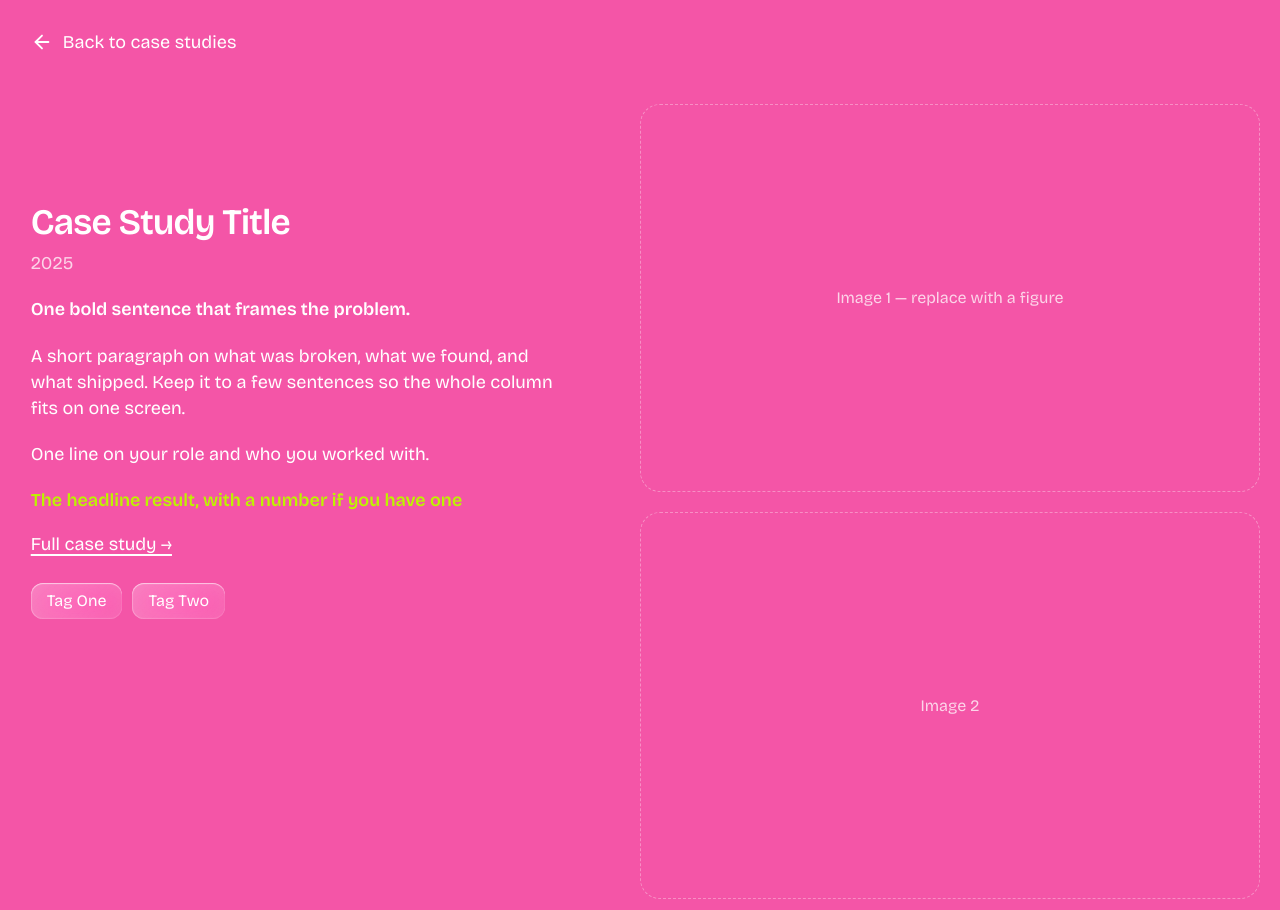
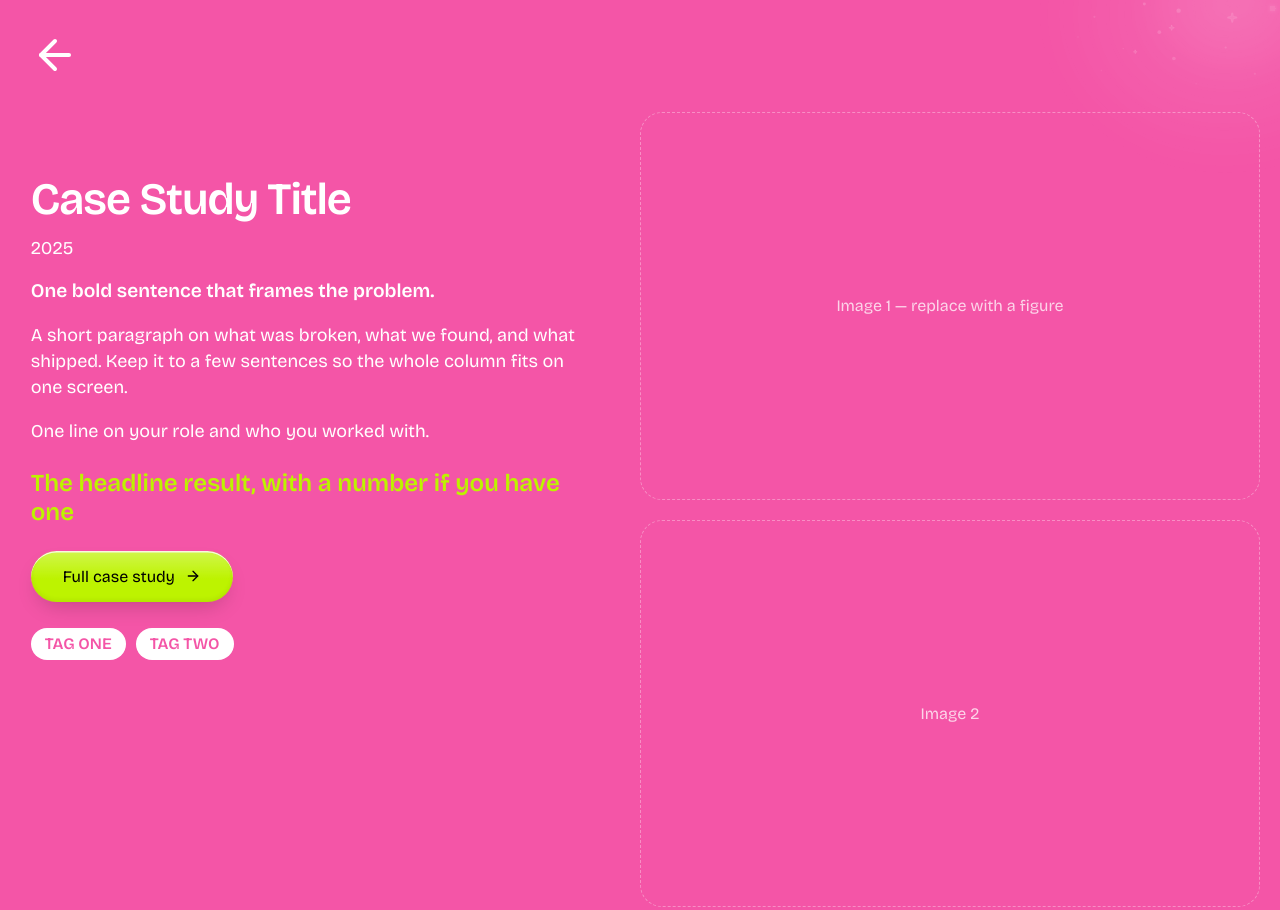
Before and after one commit to ker00t/katherineroot-site, a plain HTML site: page casestudies/_template/index.html in a window 1280 px wide. Shown: the top 910 px of the page. Drawn offline with nearby package versions, Linux system fonts and the light colour scheme; a script that the page names is missing.

Commit message:
Restyle the split case study template to match the rest of the site
Oversized bare back arrow, bigger tight headline, lime stat line, white-pill
tags, glossy lime CTA, corner sparkle, and frosted-glass image frames with
the spring hover lift. Applied to the template and both new case studies.

Co-Authored-By: Claude Sonnet 5.5 <noreply@anthropic.com>

```diff
--- a/assets/case-split.css
+++ b/assets/case-split.css
@@ -2,9 +2,12 @@
    Layout borrowed from a reference portfolio page: a text column pinned
    to the left half of the screen while the right half is a scrolling
    stack of images, so the write-up stays readable the whole time you
-   look through the work. Visual language is this site's own (animated
-   background, Bricolage Grotesque, glass chips, shared footer + secret
-   menu from /assets/site.css) — only the layout is borrowed.
+   look through the work. Everything visual is this site's own, reusing
+   the same pieces as the other pages: the oversized bare back arrow,
+   big tight-tracked headline, lime stat line, white-pill tags (same as
+   .card__tag), glossy lime .cta, corner sparkle, frosted-glass image
+   frames with the spring hover lift, and the shared footer + secret
+   menu from /assets/site.css.
 
    Structure (see casestudies/_template/index.html):
      .split
@@ -24,58 +27,67 @@
 .split__info{position:sticky;top:0;flex:0 0 50%;max-width:50%;height:100vh;box-sizing:border-box;
       overflow-y:auto;display:flex;flex-direction:column;
       padding:clamp(20px,2.4vw,32px) clamp(24px,3.2vw,48px) clamp(20px,2.4vw,32px) clamp(20px,2.4vw,32px)}
-.split__back{--tilt:-2deg;display:inline-flex;align-items:center;gap:10px;align-self:flex-start;
-      color:#fff;text-decoration:none;font-size:18px;
+
+/* same oversized bare arrow + tilt-on-hover as every other subpage's
+   .back-link (that class itself is a centered 900px block, so the look
+   is repeated here rather than reused) */
+.split__back{--tilt:-3deg;display:inline-flex;align-self:flex-start;color:#fff;text-decoration:none;
       transition:transform .3s var(--spring),color .2s ease}
-.split__back:hover,.split__back:focus-visible{transform:translateX(-6px) rotate(var(--tilt));
+.split__back:hover,.split__back:focus-visible{transform:translateX(-8px) rotate(var(--tilt));
       color:var(--lime);outline:none}
-.split__back svg{width:22px;height:22px;flex:none}
+.split__back svg{width:48px;height:48px}
 
 /* margin:auto 0 centers the text block in whatever height is left under
-   the back link; the padding keeps it off the back link when the text is
+   the back arrow; the padding keeps it off the arrow when the text is
    tall enough to scroll the column. */
-.split__text{margin:auto 0;padding:32px 0;max-width:540px}
-.split__title{font-size:clamp(28px,2.8vw,40px);font-weight:600;letter-spacing:-.02em;
-      line-height:1.1;margin:0 0 8px}
-.split__year{font-size:18px;opacity:.75;margin:0 0 28px}
-.split__text p{font-size:18px;font-weight:400;line-height:1.45;margin:0 0 20px}
-.split__text .split__lead{font-weight:600}
-.split__text .split__metric{font-weight:600;color:var(--lime)}
-.split__more{--tilt:-2deg;display:inline-block;color:#fff;font-size:18px;
-      text-decoration:underline;text-underline-offset:4px;text-decoration-thickness:1.5px;
-      transition:transform .3s var(--spring),color .2s ease}
-.split__more:hover,.split__more:focus-visible{transform:translateY(-3px) rotate(var(--tilt));
-      color:var(--lime);outline:none}
+.split__text{margin:auto 0;padding:12px 0 24px;max-width:600px}
+.split__title{font-size:clamp(32px,3.5vw,54px);font-weight:600;letter-spacing:-.02em;
+      line-height:1.05;margin:0 0 12px}
+.split__year{font-size:18px;font-weight:700;margin:0 0 22px}
+.split__text p{font-size:18px;font-weight:300;line-height:1.45;margin:0 0 18px}
+.split__text .split__lead{font-size:clamp(19px,1.5vw,22px);font-weight:600;line-height:1.3}
+/* the headline result reads like the homepage's big lime stats */
+.split__text .split__metric{font-size:clamp(20px,1.9vw,26px);font-weight:600;line-height:1.2;
+      color:var(--lime);margin:24px 0}
+.split__more{--tilt:2deg;margin:0 0 4px}
 
-/* tags: small frosted-glass chips, same recipe as the site's glass
-   surfaces (tokens live in site.css) */
-.split__tags{list-style:none;display:flex;flex-wrap:wrap;gap:10px;margin:28px 0 0;padding:0}
-.split__tag{font-size:16px;line-height:1;padding:10px 16px;border-radius:12px;
-      background:linear-gradient(135deg,rgba(255,255,255,.24),rgba(255,255,255,.07));
-      -webkit-backdrop-filter:var(--glass-blur);backdrop-filter:var(--glass-blur);
-      box-shadow:var(--glass-rim)}
+/* tags: the same white pill + pink text as the case-study cards' tag
+   (.card__tag in site.css) */
+.split__tags{list-style:none;display:flex;flex-wrap:wrap;gap:10px;margin:22px 0 0;padding:0}
+.split__tag{background:#fff;color:#f455a7;font-size:16px;font-weight:600;line-height:1.5;
+      padding:4px 14px;border-radius:100px;text-transform:uppercase}
 
-/* --- right: image column. Top padding clears the secret-menu button
-   that floats in the page's top-right corner. --- */
+/* --- right: image column. Top padding clears the secret-menu button and
+   corner sparkle that float in the page's top-right corner. --- */
 .split__media{flex:1 1 50%;min-width:0;display:flex;flex-direction:column;gap:20px;
-      padding:104px 20px 20px 0}
-.split__fig{margin:0;border-radius:20px;overflow:hidden;background:rgba(255,255,255,.12)}
+      padding:112px 20px 20px 0}
+
+/* frosted-glass frame (tokens in site.css): translucent fill, lit rim,
+   soft shadow; images lift with the site's spring on real hover */
+.split__fig{margin:0;border-radius:22px;overflow:hidden;
+      background:linear-gradient(135deg,rgba(255,255,255,.22),rgba(255,255,255,.08));
+      box-shadow:var(--glass-rim),0 14px 36px -10px rgba(0,0,0,.25);
+      transition:transform .3s var(--spring)}
 .split__fig img,.split__fig video{display:block;width:100%;height:auto}
 .split__fig img{cursor:zoom-in}
+@media (hover:hover){
+  .split__fig:hover{transform:translateY(-4px)}
+}
 
-/* placeholder block for template pages: swap for a real <img>/<video> */
+/* placeholder block for template pages: swap for a real <figure> */
 .split__ph{aspect-ratio:16/10;display:flex;align-items:center;justify-content:center;
       text-align:center;padding:24px;font-size:16px;opacity:.75;
-      border:1.5px dashed rgba(255,255,255,.45);border-radius:20px}
+      border:1.5px dashed rgba(255,255,255,.45);border-radius:22px}
 
 /* --- phones: one column, text first, images below --- */
 @media (max-width:768px){
   .split{display:block}
   .split__info{position:static;max-width:none;height:auto;overflow:visible;padding:20px 20px 8px}
-  .split__text{margin:36px 0 0;padding:0}
+  .split__back svg{width:48px;height:48px}
+  .split__text{margin:20px 0 0;padding:0}
   .split__media{padding:20px}
 }
 
 @media (prefers-reduced-motion: reduce){
-  .split__back,.split__more{transition:none !important}
+  .split__back,.split__fig{transition:none !important}
 }
--- a/casestudies/_template/index.html
+++ b/casestudies/_template/index.html
@@ -28,11 +28,12 @@
     5. drop the "Full case study" link if there isn't a longer write-up
 -->
 <body>
+  <img class="corner-sparkle" src="/assets/sparkle.svg" alt="" aria-hidden="true">
+
   <div class="split">
     <aside class="split__info">
-      <a class="split__back" href="/casestudies/index.html">
+      <a class="split__back" href="/casestudies/index.html" aria-label="Back to case studies">
         <svg viewBox="0 0 24 24" fill="none" stroke="currentColor" stroke-width="2" stroke-linecap="round" stroke-linejoin="round" aria-hidden="true"><path d="m12 19-7-7 7-7"/><path d="M19 12H5"/></svg>
-        Back to case studies
       </a>
       <div class="split__text">
         <h1 class="split__title">Case Study Title</h1>
@@ -41,7 +42,7 @@
         <p>A short paragraph on what was broken, what we found, and what shipped. Keep it to a few sentences so the whole column fits on one screen.</p>
         <p>One line on your role and who you worked with.</p>
         <p class="split__metric">The headline result, with a number if you have one</p>
-        <a class="split__more" href="#">Full case study &rarr;</a>
+        <a class="cta split__more" href="#">Full case study <svg class="chev" viewBox="0 0 24 24" fill="none" stroke="currentColor" stroke-width="2" stroke-linecap="round" stroke-linejoin="round"><path d="M5 12h14"/><path d="m12 5 7 7-7 7"/></svg></a>
         <ul class="split__tags">
           <li class="split__tag">Tag One</li>
           <li class="split__tag">Tag Two</li>
```
Also changed, not shown: casestudies/mighty/membership-plans/index.html (+3 -2 lines), casestudies/mighty/ui2/index.html (+3 -2 lines).
